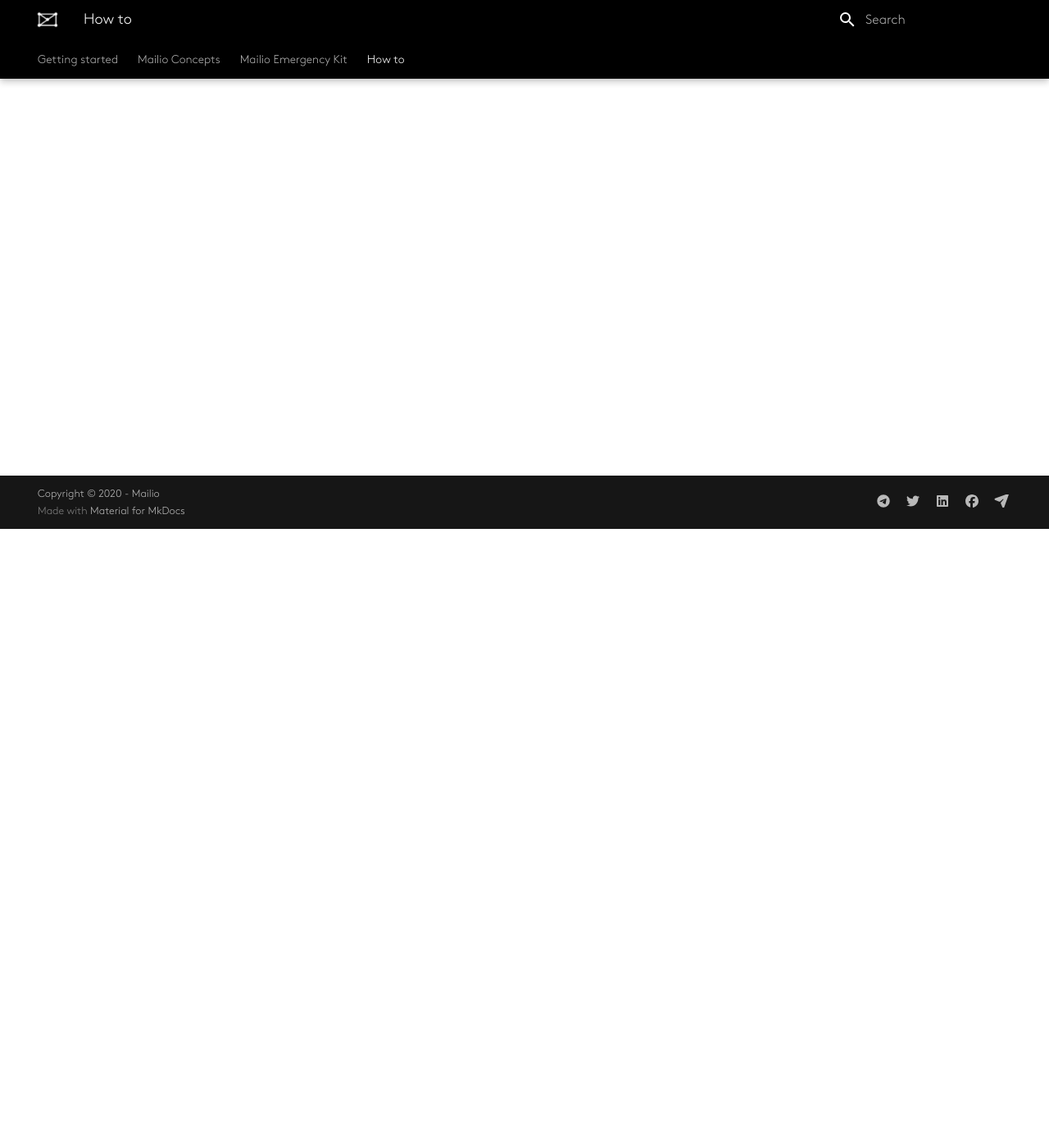
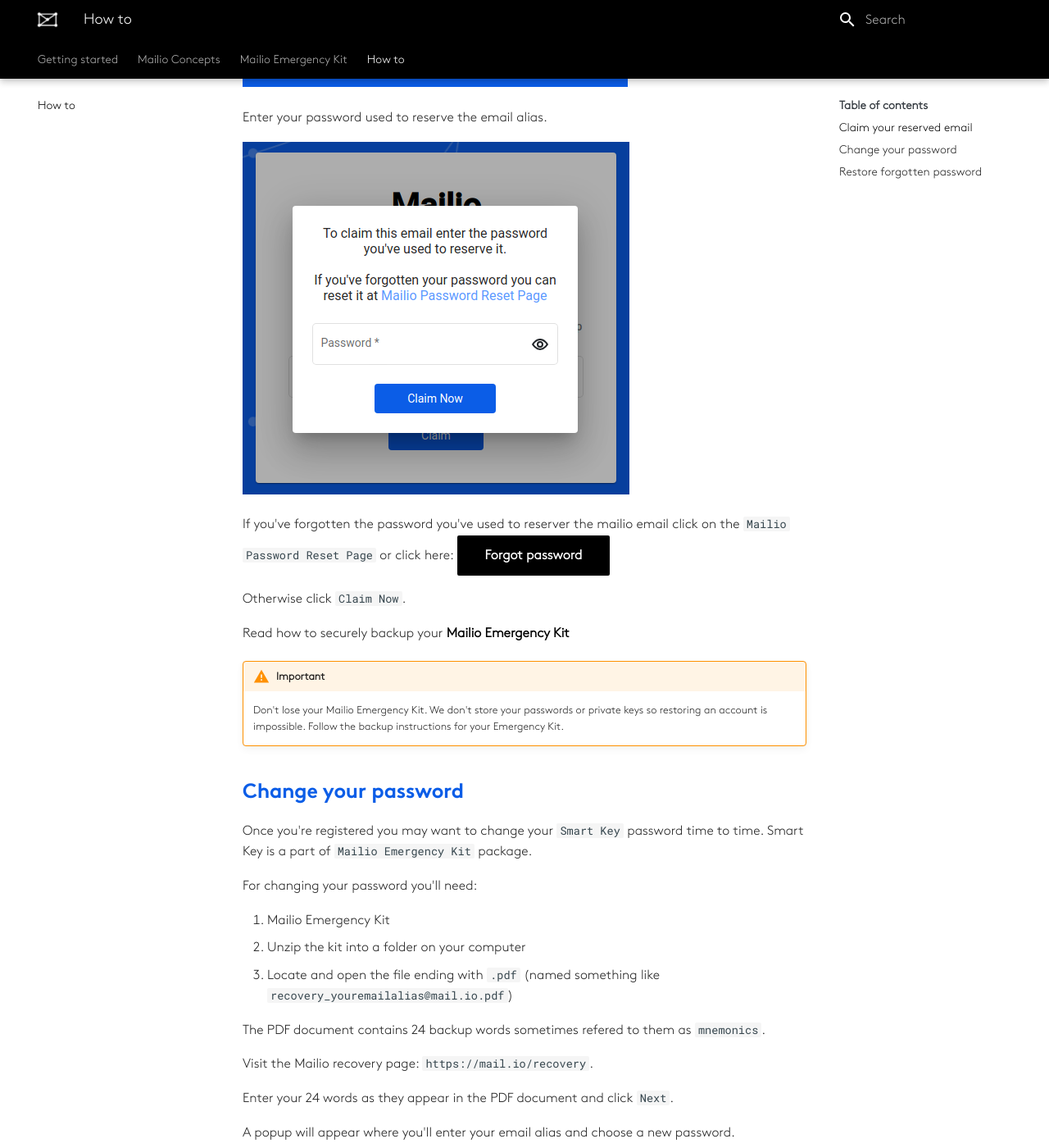
Before and after one commit to igorrendulic/mailiodocs, an MkDocs documentation site: the page built from docs/howtos.md, in a window 1280 px wide and 1400 px high, scrolled down 755 px. Shown: the whole window at 82% size. Built offline with MkDocs 1.6.1 and Material for MkDocs 9.7.7, drawn with Linux system fonts in a browser that asks for light colours; some web fonts are replaced; some of the changed text lies outside the part shown.

Commit message:
Added howto section

```diff
--- a/docs/howtos.md
+++ b/docs/howtos.md
@@ -1 +1,54 @@
 # How to
+
+## Claim your reserved email
+
+Visit [Mailio registration page](https://mail.io/register) [Registration](https://mail.io/register){: .md-button .md-button--primary}
+
+Enter your reserved email (username). `Claim` button appears if the email was reserved prior to Public beta release.
+
+![email alias](img/mailio_claim_1.png)
+
+Enter your password used to reserve the email alias.
+
+![email password](img/mailio_claim_2.png)
+
+If you've forgotten the password you've used to reserver the mailio email click on the `Mailio Password Reset Page` or click here: [Forgot password](https://mail.io/claimpassword){: .md-button .md-button--primary}
+
+Otherwise click `Claim Now`.
+
+Read how to securely backup your **[Mailio Emergency Kit](/smartkey/#how-to-safely-backup-your-mailio-emergency-kit)**
+
+!!! warning "Important"
+    Don't lose your Mailio Emergency Kit. We don't store your passwords or private keys so restoring an account is impossible. Follow the backup instructions for your Emergency Kit.
+
+## Change your password
+
+Once you're registered you may want to change your `Smart Key` password time to time. Smart Key is a part of `Mailio Emergency Kit` package.
+
+For changing your password you'll need:
+
+1. Mailio Emergency Kit
+2. Unzip the kit into a folder on your computer
+3. Locate and open the file ending with `.pdf` (named something like `recovery_youremailalias@mail.io.pdf`)
+
+The PDF document contains 24 backup words sometimes refered to them as `mnemonics`.
+
+Visit the Mailio recovery page: `https://mail.io/recovery`.
+
+Enter your 24 words as they appear in the PDF document and click `Next`.
+
+A popup will appear where you'll enter your email alias and choose a new password.
+
+
+![Change password](img/mailio_password_change.png)
+
+After completing the form click on `Download SmartKey`. Make sure your email alias matches the Smart Key.
+
+!!! info "Please wait"
+    Please give it a moment until your new Smart Key is created. A cryptographic function may take a bit longer depending on your computer.
+
+`Download SmartKey` button will change to `Finish` button after which Mailio installs your new SmartKey into a browser storage and redirects you to your Inbox.
+
+## Restore forgotten password
+
+The process of restoring a forgotten password is the same as changing your password. Please follow the instructions for how to **[Change your password](/howtos/#change-your-password)**
```
Also changed, not shown: docs/mailio_concepts.md (+0 -2 lines), docs/img/mailio_claim_1.png (added), docs/img/mailio_claim_2.png (added), docs/img/mailio_password_change.png (added), 1 other file.
